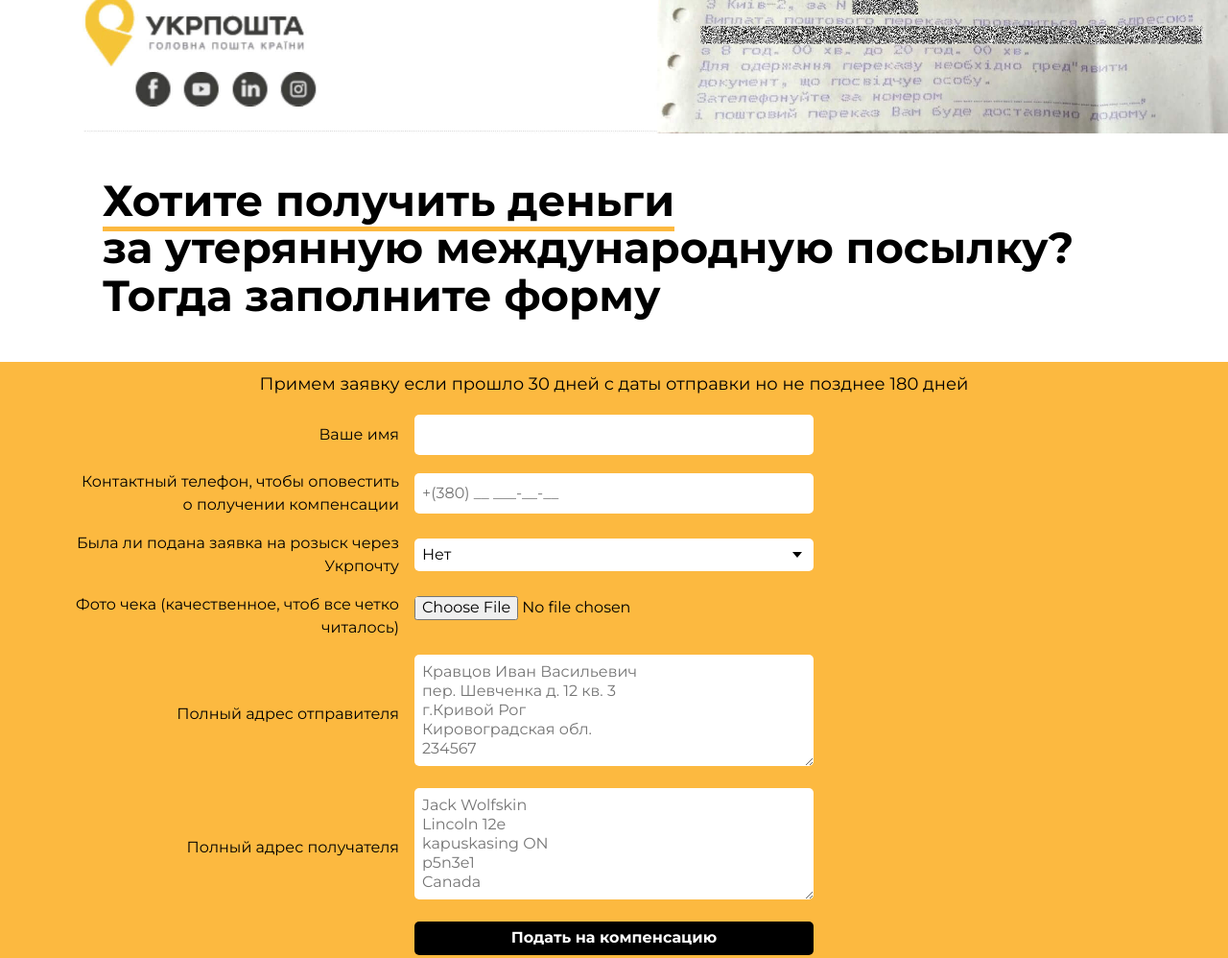
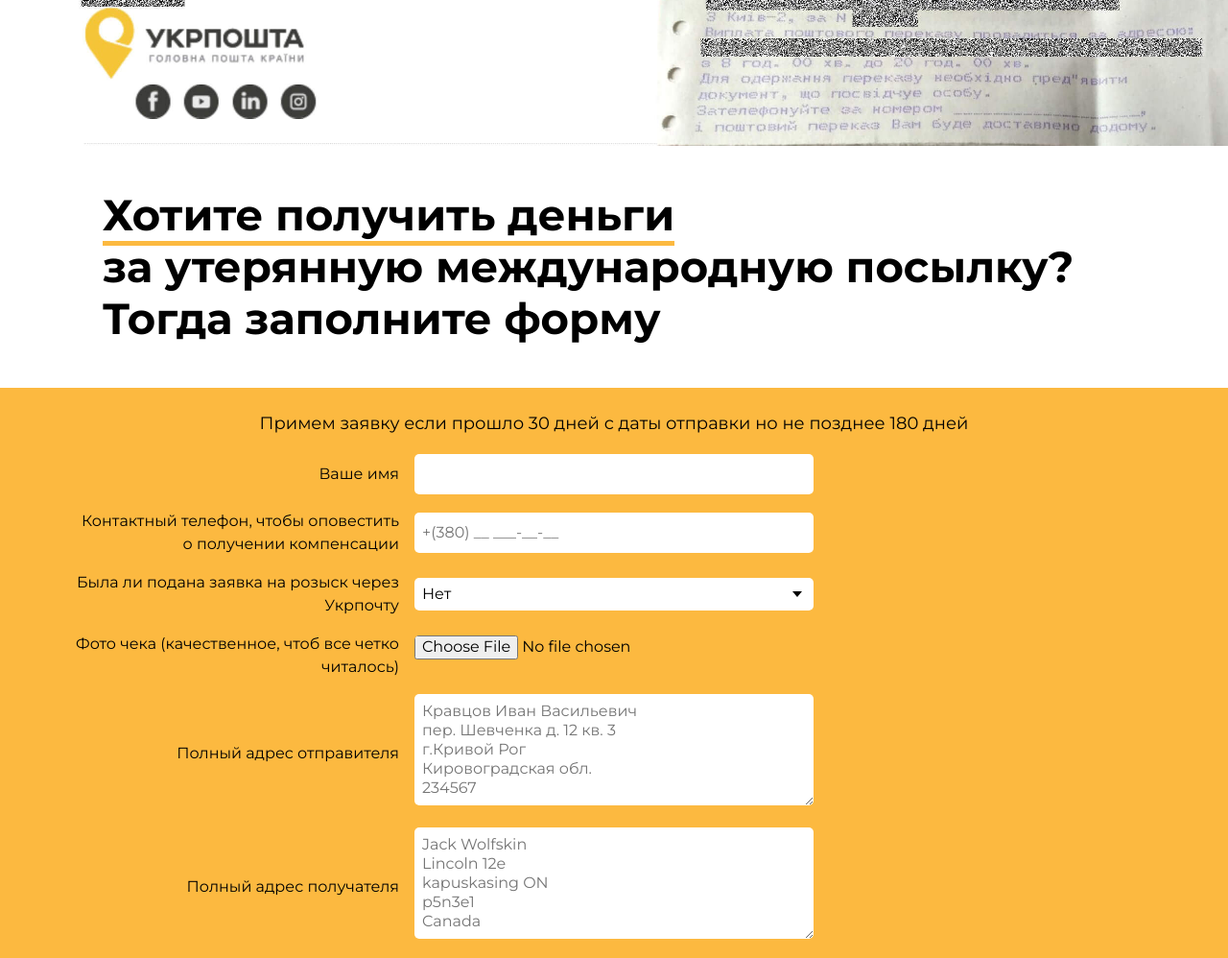
Before and after one commit to nghtfish/popohelp.github.io, a plain HTML site: page index-2.html in a window 1280 px wide. Shown: the part 1740-2738 px from the top of the page at 96% size. Drawn offline with nearby package versions, Linux system fonts and the light colour scheme.

Commit message:
Add files via upload

```diff
--- a/style-2.css
+++ b/style-2.css
@@ -23,7 +23,7 @@ h1, h3 {
 	padding: 1em;
 	text-align: center;
 	font-size: 1.5em;
-	line-height: 1.1;
+	line-height: 1.2;
 	font-weight: 700;
 }
 .yl {
@@ -125,7 +125,7 @@ header img {
 
 form.order {
 	width: 100%;
-	padding: 10px 16px 24px;
+	padding: 24px 16px;
 	background-color: #fcb940;
 }
 form.order p {
```
